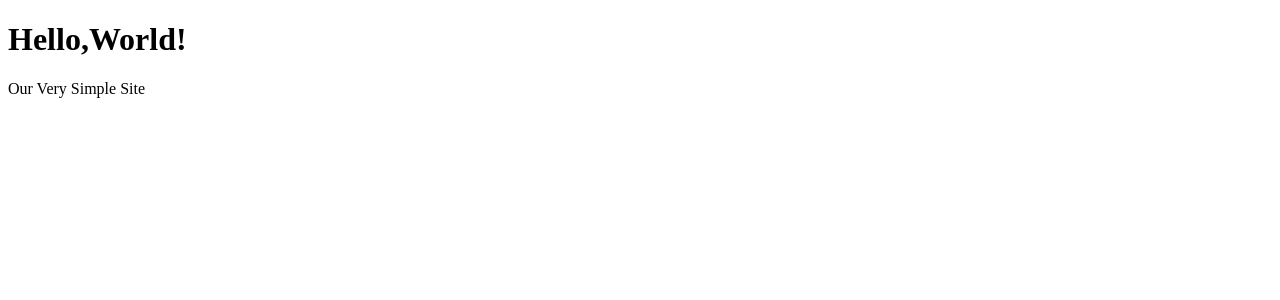
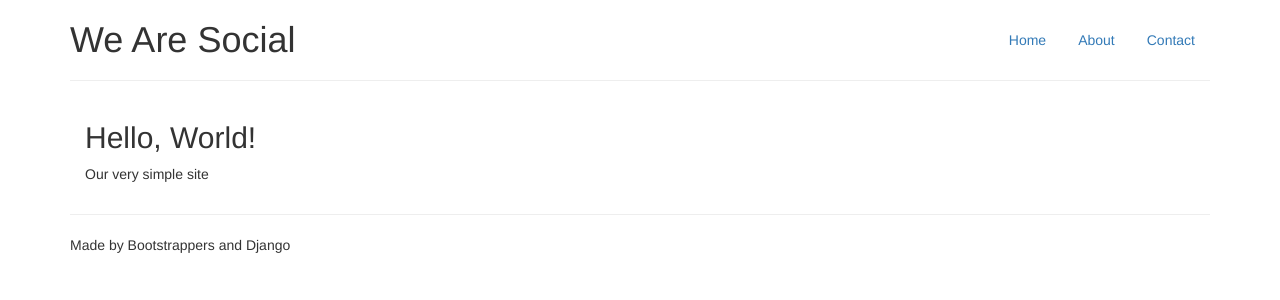
Before and after one commit to jodiegardiner/flatpages_demo, a Django app: page / in a window 1280 px wide. Shown: the top 300 px of the page. Run offline with Django 3.2, Linux system fonts and the light colour scheme; some libraries are stand-ins or nearby versions.

Commit message:
updates to base template, routing

```diff
--- a/flatpages_demo/settings.py
+++ b/flatpages_demo/settings.py
@@ -27,7 +27,7 @@ DEBUG = True
 
 ALLOWED_HOSTS = []
 
-SITE_ID = 2
+SITE_ID = 3
 
 # Application definition
 
--- a/flatpages_demo/urls.py
+++ b/flatpages_demo/urls.py
@@ -16,10 +16,11 @@ Including another URLconf
 from django.conf.urls import url, include
 from django.contrib import admin
 from hello import views
+from django.contrib.flatpages import urls as flatpages_urls
 
 
 urlpatterns = [
     url(r'^admin/', admin.site.urls),
     url(r'^$', views.get_index),
-    url(r'^pages/', include('django.contrib.flatpages.urls')),
+    url(r'^pages/', include(flatpages_urls)),
 ]
--- /dev/null
+++ b/hello/templates/base.html
@@ -0,0 +1,35 @@
+{% load staticfiles %}
+<!DOCTYPE html>
+<html lang="en">
+<head>
+    <meta charset="utf-8">
+    <title>We Are Social</title>
+    <meta name="viewport" content="width=device-width, initial-scale=1.0">
+    <meta name="description" content="">
+    <meta name="author" content="">
+    <link rel="stylesheet" href="https://cdnjs.cloudflare.com/ajax/libs/bootswatch/3.3.6/cerulean/bootstrap.min.css">
+</head>
+<body>
+<div class="container">
+    <div class="masthead">
+        <ul class="nav nav-pills pull-right">
+            <li><a href="#">Home</a></li>
+            <li><a href="/pages/about/">About</a></li>
+             <li><a href="#">Contact</a></li>
+        </ul>
+        <h1><span class="fui-settings-16 muted">We Are Social</span></h1>
+</div>
+    <hr>
+    <div class="container">
+        {% block content %}
+        {% endblock %}
+    </div>
+    <hr>
+    <div class="footer">
+        <p>Made by Bootstrappers and Django</p>
+    </div>
+</div>
+</body>
+<script src="https://cdnjs.cloudflare.com/ajax/libs/jquery/3.0.0alpha1/jquery.min.js"></script>
+<script src="https://cdnjs.cloudflare.com/ajax/libs/twitterbootstrap/4.0.0alpha/js/bootstrap.min.js"></script>
+</html>
--- a/hello/templates/index.html
+++ b/hello/templates/index.html
@@ -1,11 +1,5 @@
-<!DOCTYPE html>
-<html lang="en">
-<head>
-    <meta charset="UTF-8">
-    <title>Title</title>
-</head>
-<body>
-<h1>Hello,World!</h1>
-<p>Our Very Simple Site</p>
-</body>
-</html>
+{% extends 'base.html' %}
+{% block content %}
+    <h2>Hello, World!</h2>
+<p>Our very simple site</p>
+{% endblock %}
```
Also changed, not shown: hello/templates/flatpages/default.html (+7 -9 lines), db.sqlite3.
